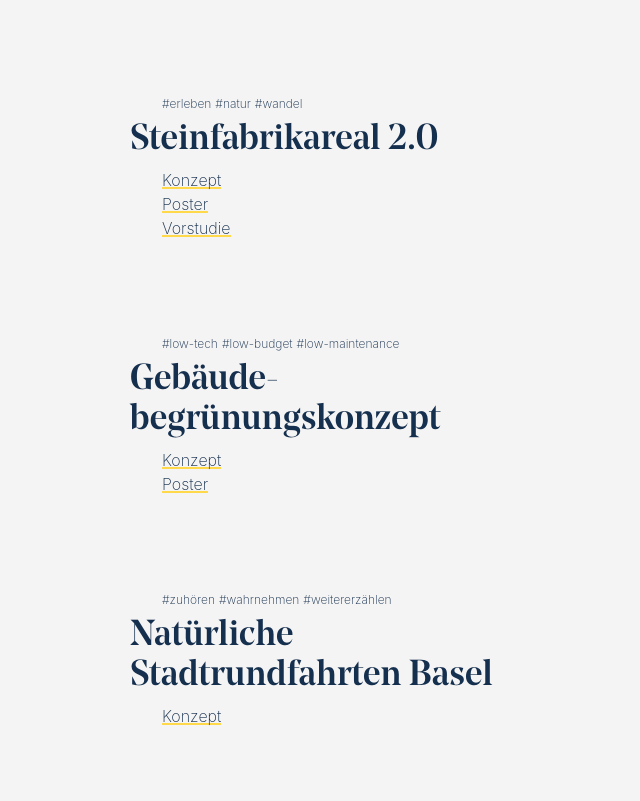
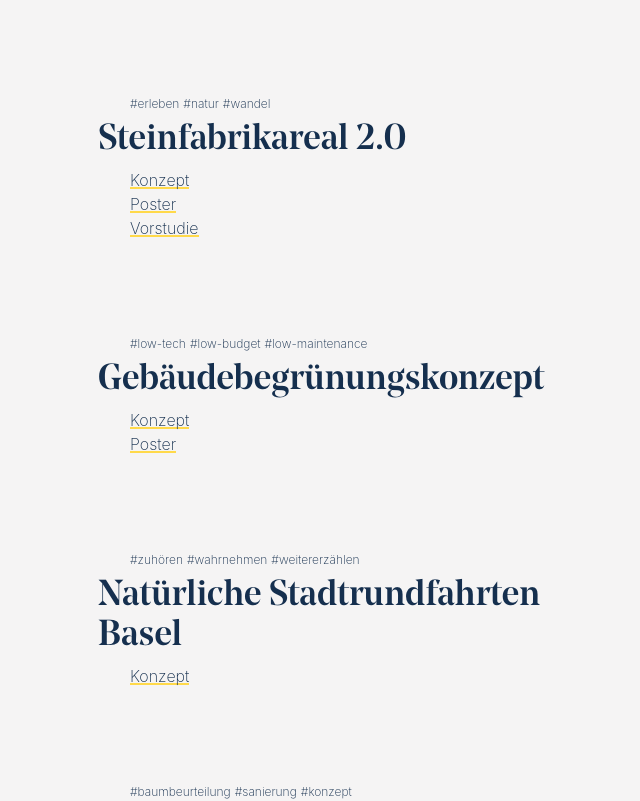
Before and after one commit to caillou/lucajenal.ch, a Next.js app: page / in a window 1280 px wide. Shown: the top 801 px of the page, without its empty margins (302-942 px from the left). Built offline with nearby package versions, Linux system fonts and the light colour scheme.

Commit message:
max width large

```diff
--- a/pages/index.tsx
+++ b/pages/index.tsx
@@ -77,7 +77,7 @@
         <link rel="icon" href="/favicon.ico" />
       </Head>
 
-      <main className="max-w-md mx-auto px-4">
+      <main className="max-w-lg mx-auto px-4">
         {/* <h1 className="text-4xl mt-16 mb-8">Luca Jenal</h1> */}
 
         {projects.map((project) => {
```
